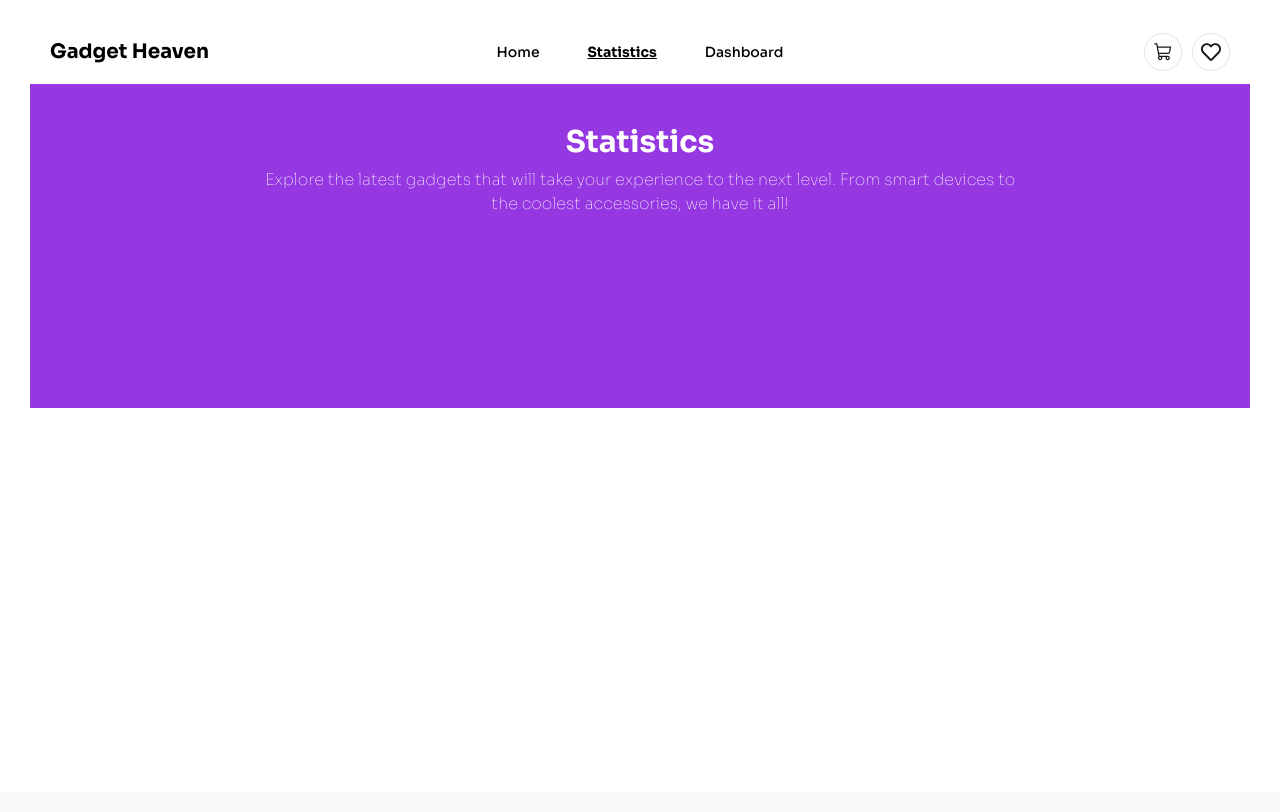
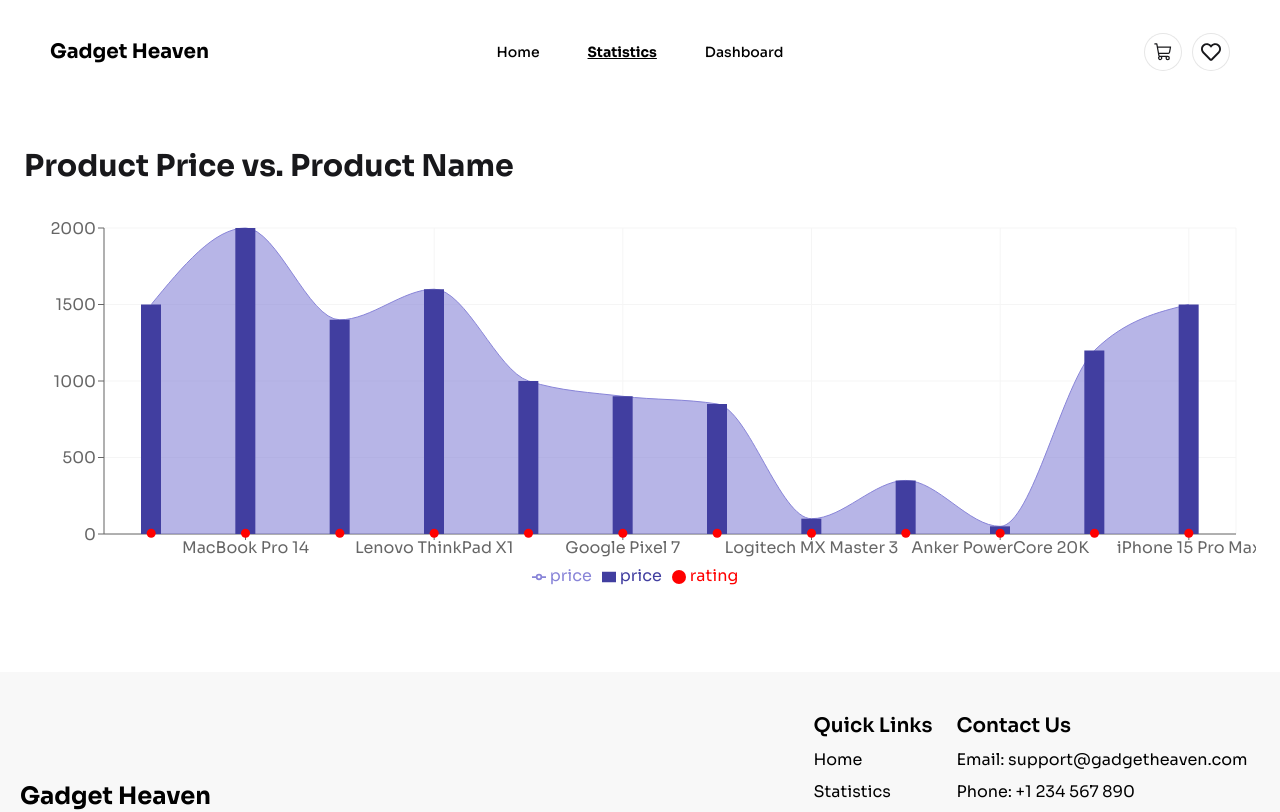
Before and after one commit to programming-hero-web-course-4/b10a8-gadget-heaven-web-joyanta, a React (Vite) app: page /statistics in a window 1280 px wide. Shown: the top 812 px of the page. Built offline with nearby package versions, Linux system fonts and the light colour scheme.

Commit message:
statistics product price vs product name chart addede complete

```diff
--- a/src/App.jsx
+++ /dev/null
@@ -1,19 +0,0 @@
-import React from 'react';
-import { BrowserRouter as Router, Route, Routes } from 'react-router-dom';
-import HomeLayout from './components/HomeLayout/HomeLayout';
-import Footer from './components/Footer/Footer';
-
-const App = () => {
-    return (
-        <Router>
-            <div className="flex flex-col min-h-screen">
-                <Routes>
-                    <Route path="/" element={<HomeLayout />} />
-                </Routes>
-                <Footer />
-            </div>
-        </Router>
-    );
-};
-
-export default App;
--- a/src/Routes/Routes.jsx
+++ b/src/Routes/Routes.jsx
@@ -34,7 +34,8 @@
             },
             {
                 path: "/statistics",
-                element: <Statistics></Statistics>
+                element: <Statistics></Statistics>,
+                loader: () => fetch('/gadgets.json'),
             },
             {
                 path: "/dashboard",
--- a/src/components/Cart/Cart.jsx
+++ b/src/components/Cart/Cart.jsx
@@ -42,7 +42,7 @@
     };
 
     return (
-        <div className="min-h-screen py-10">
+        <div className="py-10">
             <div className="max-w-7xl mx-auto flex justify-between items-center px-5 mb-6">
                 <h2 className="text-3xl font-bold mb-6">Cart</h2>
                 <div className="flex flex-col md:flex-row items-center gap-3">
--- a/src/components/Statistics/Statistics.jsx
+++ b/src/components/Statistics/Statistics.jsx
@@ -1,11 +1,39 @@
+import { useLoaderData } from "react-router-dom";
+import {
+    ComposedChart,
+    Bar,
+    Area,
+    Scatter,
+    XAxis,
+    YAxis,
+    Tooltip,
+    Legend,
+    CartesianGrid,
+    ResponsiveContainer
+} from 'recharts';
+
 const Statistics = () => {
+    const products = useLoaderData();
+
     return (
-        <div>
-            <div className="bg-[#9538E2] py-10 relative mb-96 mx-7.5">
-                <div className="text-center pb-30">
-                    <h4 className="text-3xl font-bold text-white pb-2">Statistics</h4>
-                    <p className="text-white font-thin pb-8">Explore the latest gadgets that will take your experience to the next level. From smart devices to <br /> the coolest accessories, we have it all!</p>
-                </div>
+        <div className="py-10">
+            <div className="max-w-7xl mx-auto p-6">
+                <h2 className="text-3xl font-bold mb-6">Product Price vs. Product Name</h2>
+                <ResponsiveContainer width="100%" height={400}>
+                    <ComposedChart
+                        data={products}
+                        margin={{ top: 20, right: 20, bottom: 20, left: 20 }}
+                    >
+                        <CartesianGrid stroke="#f5f5f5" />
+                        <XAxis dataKey="product_title" />
+                        <YAxis />
+                        <Tooltip />
+                        <Legend />
+                        <Area type="monotone" dataKey="price" fill="#8884d8" stroke="#8884d8" />
+                        <Bar dataKey="price" barSize={20} fill="#413ea0" />
+                        <Scatter dataKey="rating" fill="red" />
+                    </ComposedChart>
+                </ResponsiveContainer>
             </div>
         </div>
     );
--- a/src/components/Wishlist/Wishlist.jsx
+++ b/src/components/Wishlist/Wishlist.jsx
@@ -19,7 +19,7 @@
     };
 
     return (
-        <div className="min-h-screen py-10">
+        <div className="py-10">
             <div className="max-w-5xl mx-auto p-6">
                 <h2 className="text-3xl font-bold mb-6">Wishlist</h2>
                 <div className="mb-6">
```
